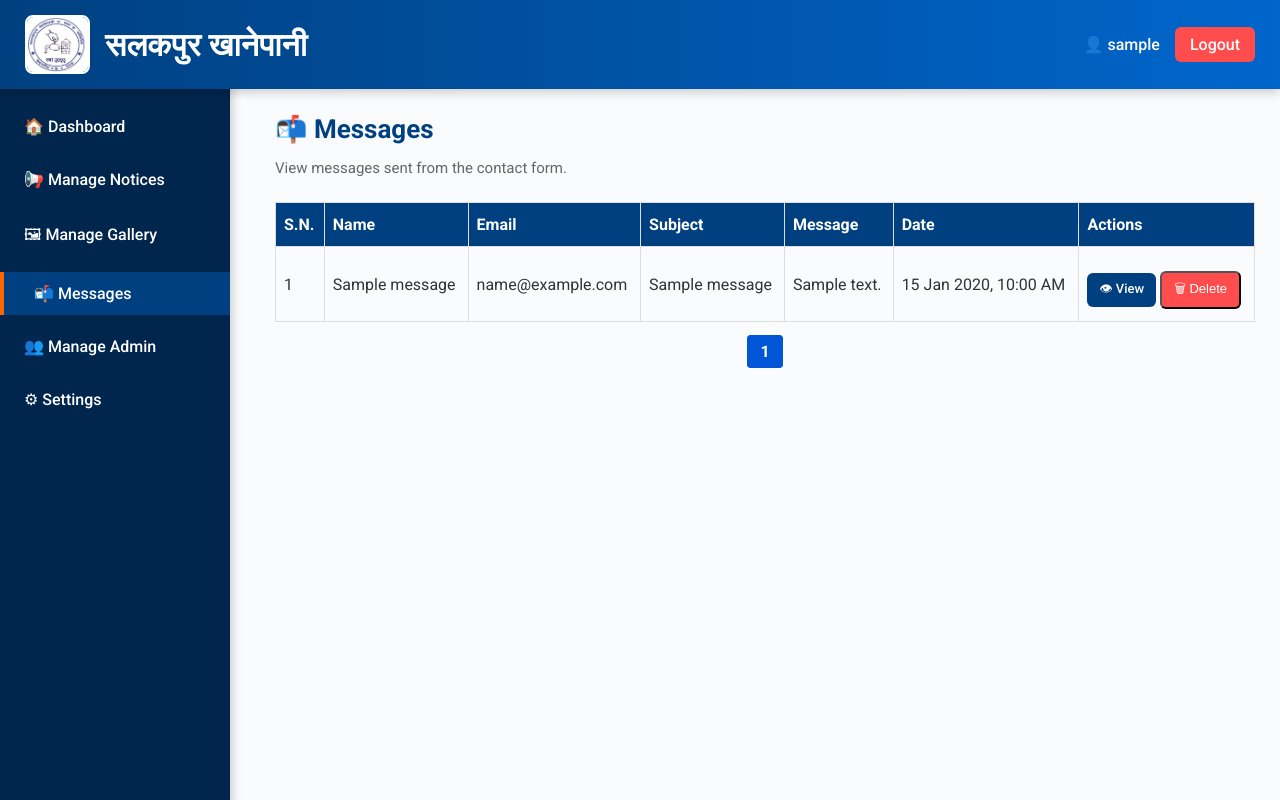
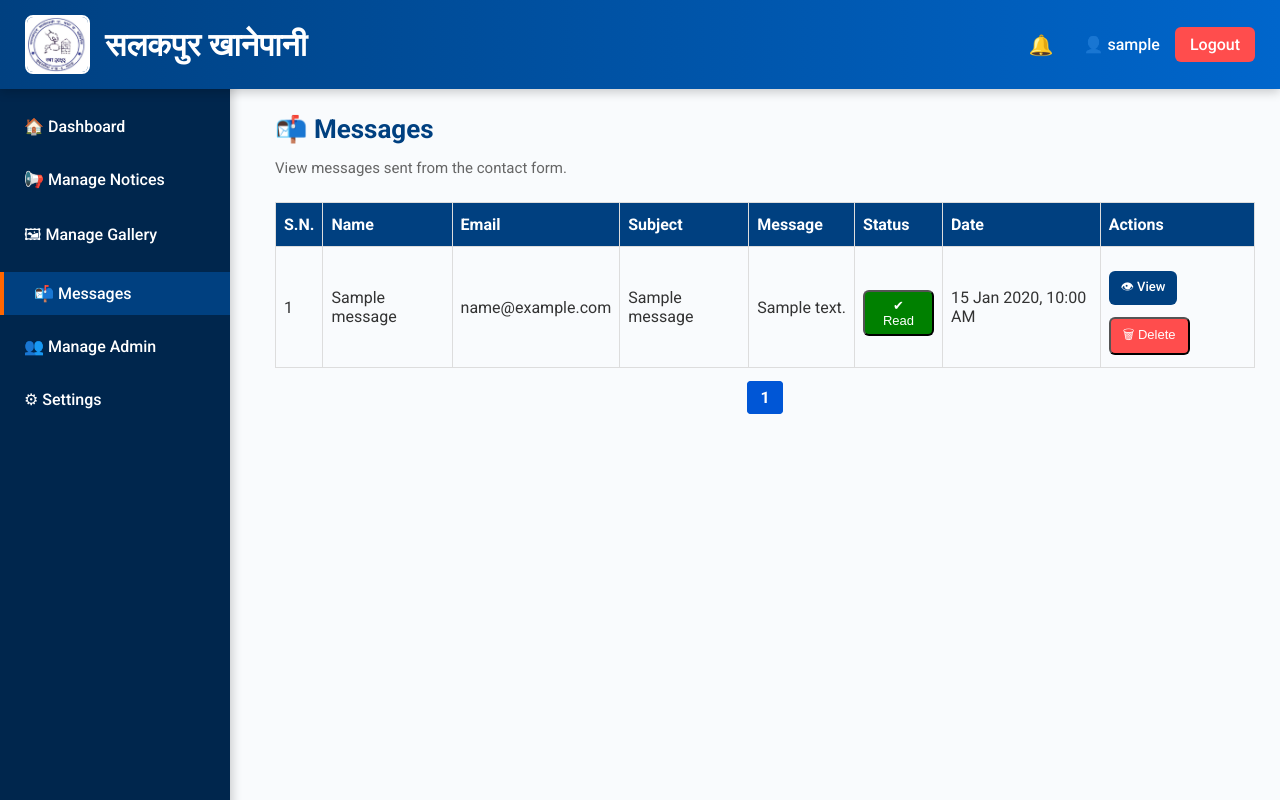
Before and after one commit to NischalAcharya060/Khanepani, a PHP site: page /admin/messages.php in a window 1280 px wide. Run offline with PHP 8.4, Linux system fonts and the light colour scheme; the visitor is signed in with stand-in values (Sample User, id 1); tables that the repository leaves empty or names only in its code hold one stand-in row (values such as "Sample post").

Commit message:
improvement

```diff
--- a/admin/messages.php
+++ b/admin/messages.php
@@ -13,19 +13,24 @@ if (empty($_SESSION['csrf_token'])) {
     $_SESSION['csrf_token'] = bin2hex(random_bytes(32));
 }
 
-// Handle deletion
-if ($_SERVER['REQUEST_METHOD'] === 'POST' && isset($_POST['delete_id'], $_POST['csrf_token'])) {
+// Handle status toggle
+if ($_SERVER['REQUEST_METHOD'] === 'POST' && isset($_POST['toggle_id'], $_POST['csrf_token'])) {
     if (hash_equals($_SESSION['csrf_token'], $_POST['csrf_token'])) {
-        $id = intval($_POST['delete_id']);
-        $stmt = $conn->prepare("DELETE FROM contact_messages WHERE id = ?");
-        $stmt->bind_param("i", $id);
-        $stmt->execute();
-        header("Location: messages.php");
+        $id = intval($_POST['toggle_id']);
+        $result = $conn->query("SELECT is_read FROM contact_messages WHERE id = $id");
+        if ($result && $row = $result->fetch_assoc()) {
+            $new_status = $row['is_read'] == 1 ? 0 : 1; // Toggle
+            $stmt = $conn->prepare("UPDATE contact_messages SET is_read = ? WHERE id = ?");
+            $stmt->bind_param("ii", $new_status, $id);
+            $stmt->execute();
+        }
+        header("Location: messages.php?page=" . $page);
         exit();
     } else {
         die("Invalid CSRF token.");
     }
 }
+
 
 // Pagination settings
 $limit = 5;
@@ -84,17 +89,7 @@ $username = $_SESSION['username'];
 </head>
 <body>
 
-<header class="admin-header">
-    <div class="logo">
-        <img src="../assets/images/logo.jpg" alt="Logo">
-        <h1>सलकपुर खानेपानी</h1>
-    </div>
-    <div class="user-info">
-        <span>👤 <?= htmlspecialchars($username) ?></span>
-        <a href="../admin/logout.php" class="logout-btn">Logout</a>
-        <button class="menu-toggle" onclick="toggleSidebar()">☰</button>
-    </div>
-</header>
+<?php include '../components/admin_header.php'; ?>
 
 <aside class="sidebar" id="sidebar">
     <ul>
@@ -119,6 +114,7 @@ $username = $_SESSION['username'];
             <th>Email</th>
             <th>Subject</th>
             <th>Message</th>
+            <th>Status</th>
             <th>Date</th>
             <th>Actions</th>
         </tr>
@@ -134,6 +130,21 @@ $username = $_SESSION['username'];
                     <td><?= htmlspecialchars($msg['subject']) ?></td>
                     <td style="max-width: 200px; overflow: hidden; text-overflow: ellipsis; white-space: nowrap;">
                         <?= nl2br(htmlspecialchars($msg['message'])) ?>
+                    </td>
+                    <td>
+                        <?php if ($msg['is_read'] == 1): ?>
+                            <form method="POST" style="display:inline;">
+                                <input type="hidden" name="toggle_id" value="<?= $msg['id'] ?>">
+                                <input type="hidden" name="csrf_token" value="<?= $_SESSION['csrf_token'] ?>">
+                                <button type="submit" class="btn small" style="background:green; color:white;">✔ Read</button>
+                            </form>
+                        <?php else: ?>
+                            <form method="POST" style="display:inline;">
+                                <input type="hidden" name="toggle_id" value="<?= $msg['id'] ?>">
+                                <input type="hidden" name="csrf_token" value="<?= $_SESSION['csrf_token'] ?>">
+                                <button type="submit" class="btn small" style="background:red; color:white;">✉ Unread</button>
+                            </form>
+                        <?php endif; ?>
                     </td>
                     <td><?= date("d M Y, h:i A", strtotime($msg['created_at'])) ?></td>
                     <td>
--- /dev/null
+++ b/components/admin_header.php
@@ -0,0 +1,70 @@
+<?php
+include '../config/db.php';
+
+// Count unread messages
+$notif_result = $conn->query("SELECT COUNT(*) AS unread FROM contact_messages WHERE is_read = 0");
+$notif_row = $notif_result->fetch_assoc();
+$unread_count = $notif_row['unread'];
+?>
+<!-- Header -->
+<header class="admin-header">
+    <div class="logo">
+        <img src="../assets/images/logo.jpg" alt="Logo">
+        <h1>सलकपुर खानेपानी</h1>
+    </div>
+    <div class="user-info">
+        <!-- 🔔 Notification Bell -->
+        <div class="notification">
+            <a href="../admin/messages.php" class="notif-link">
+                🔔
+                <?php if ($unread_count > 0): ?>
+                    <span class="notif-badge"><?= $unread_count ?></span>
+                <?php endif; ?>
+            </a>
+        </div>
+
+        <span>👤 <?= htmlspecialchars($username) ?></span>
+        <a href="../admin/logout.php" class="logout-btn">Logout</a>
+        <button class="menu-toggle" onclick="toggleSidebar()">☰</button>
+    </div>
+</header>
+
+<style>
+    .notification {
+        position: relative;
+        display: inline-block;
+        margin-right: 15px;
+        font-size: 20px;
+    }
+
+    .notif-link {
+        text-decoration: none;
+        color: #333;
+        position: relative;
+    }
+
+    .notif-link:hover {
+        color: #007bff;
+    }
+
+    .notif-badge {
+        position: absolute;
+        top: -6px;
+        right: -10px;
+        background: #dc3545;
+        color: #fff;
+        font-size: 12px;
+        font-weight: bold;
+        padding: 2px 6px;
+        border-radius: 50%;
+        box-shadow: 0 2px 6px rgba(0,0,0,0.3);
+        animation: pulse 1.5s infinite;
+    }
+
+    @keyframes pulse {
+        0% { transform: scale(1); }
+        50% { transform: scale(1.2); }
+        100% { transform: scale(1); }
+    }
+
+</style>
```
Also changed, not shown: admin/add_admin.php (+1 -12 lines), admin/add_notice.php (+1 -10 lines), admin/dashboard.php (+1 -12 lines), admin/edit_notice.php (+1 -10 lines), admin/gallery_add.php (+1 -12 lines), admin/gallery_edit.php (+1 -11 lines), admin/manage_admin.php (+1 -12 lines), admin/manage_gallery.php (+1 -11 lines), admin/manage_notices.php (+1 -11 lines), admin/settings.php (+1 -12 lines), admin/view_message.php (+31 -12 lines).
